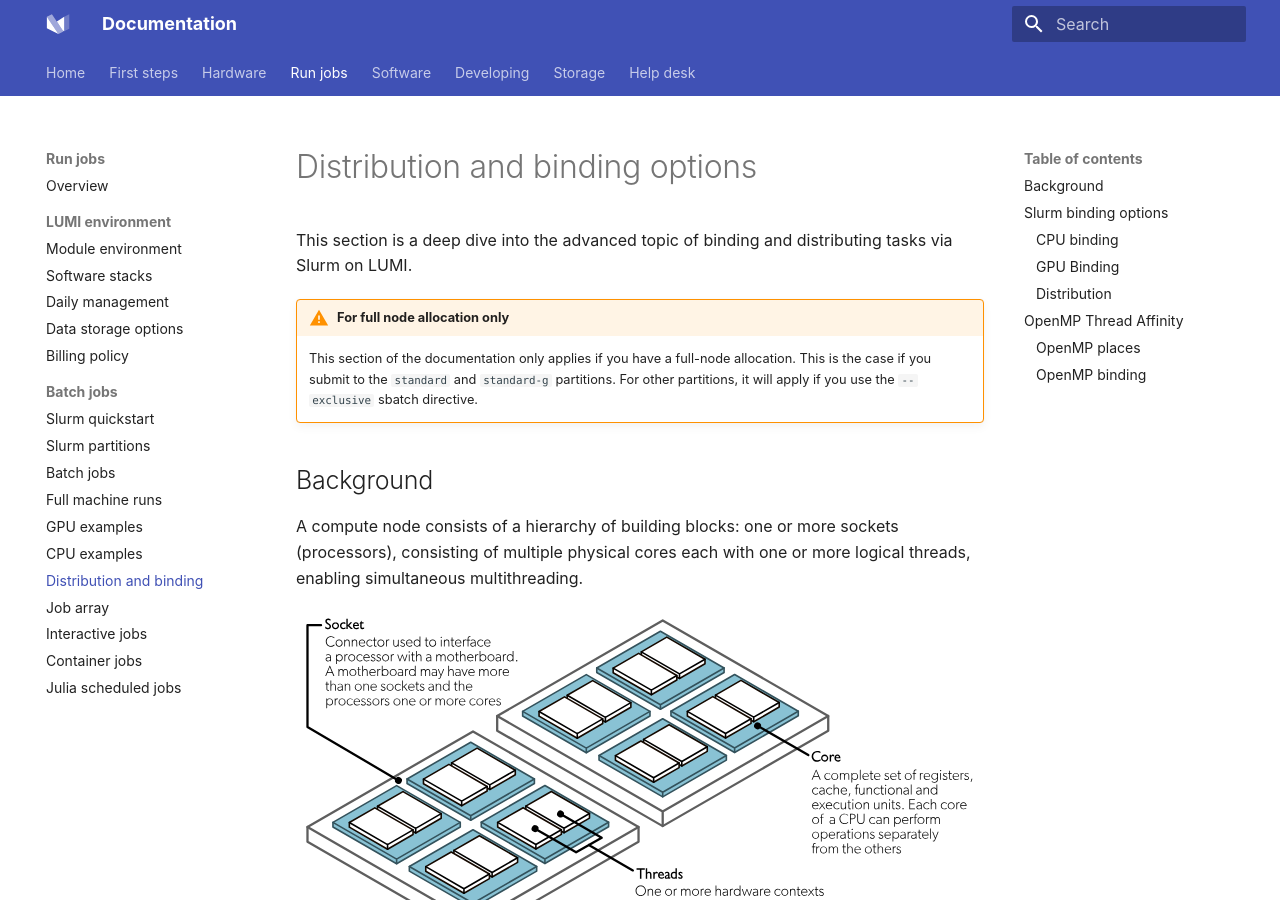
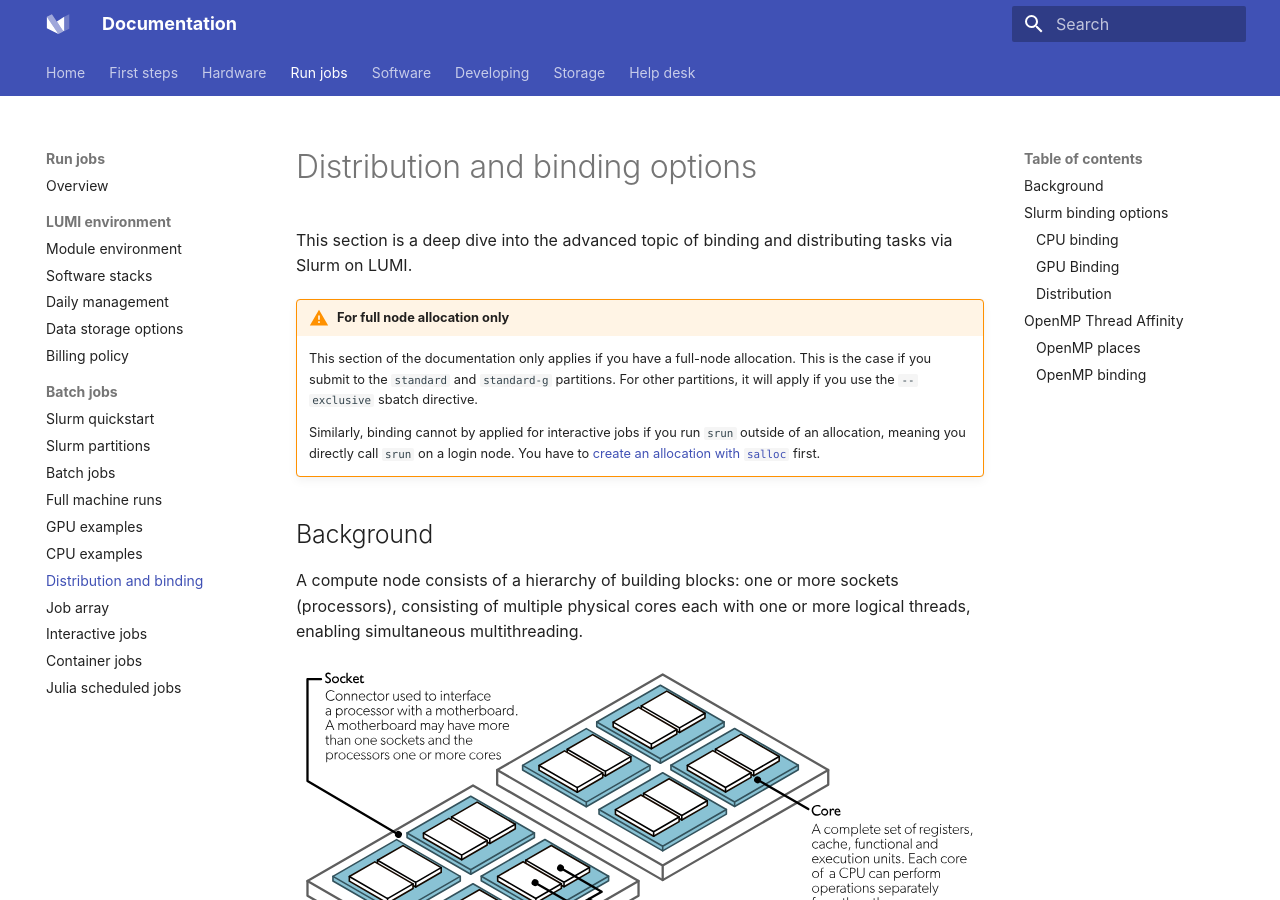
Before and after one commit to Lumi-supercomputer/lumi-userguide, an MkDocs documentation site: the page built from docs/runjobs/scheduled-jobs/distribution-binding.md, in a window 1280 px wide and 900 px high. Built offline with MkDocs 1.6.1 and Material for MkDocs 9.7.7, drawn with Linux system fonts in a browser that asks for light colours.

Commit message:
clarify when binding apply

```diff
--- a/docs/runjobs/scheduled-jobs/distribution-binding.md
+++ b/docs/runjobs/scheduled-jobs/distribution-binding.md
@@ -1,4 +1,6 @@
 # Distribution and binding options
+
+[interactive]: ./interactive.md#using-salloc
 
 This section is a deep dive into the advanced topic of binding and distributing
 tasks via Slurm on LUMI.
@@ -9,6 +11,10 @@ tasks via Slurm on LUMI.
     allocation. This is the case if you submit to the `standard` and `standard-g`
     partitions. For other partitions, it will apply if you use the `--exclusive`
     sbatch directive.
+
+    Similarly, binding cannot by applied for interactive jobs if you run `srun`
+    outside of an allocation, meaning you directly call `srun` on a login node.
+    You have to [create an allocation with `salloc`][interactive] first.
 
 ## Background
 
```
